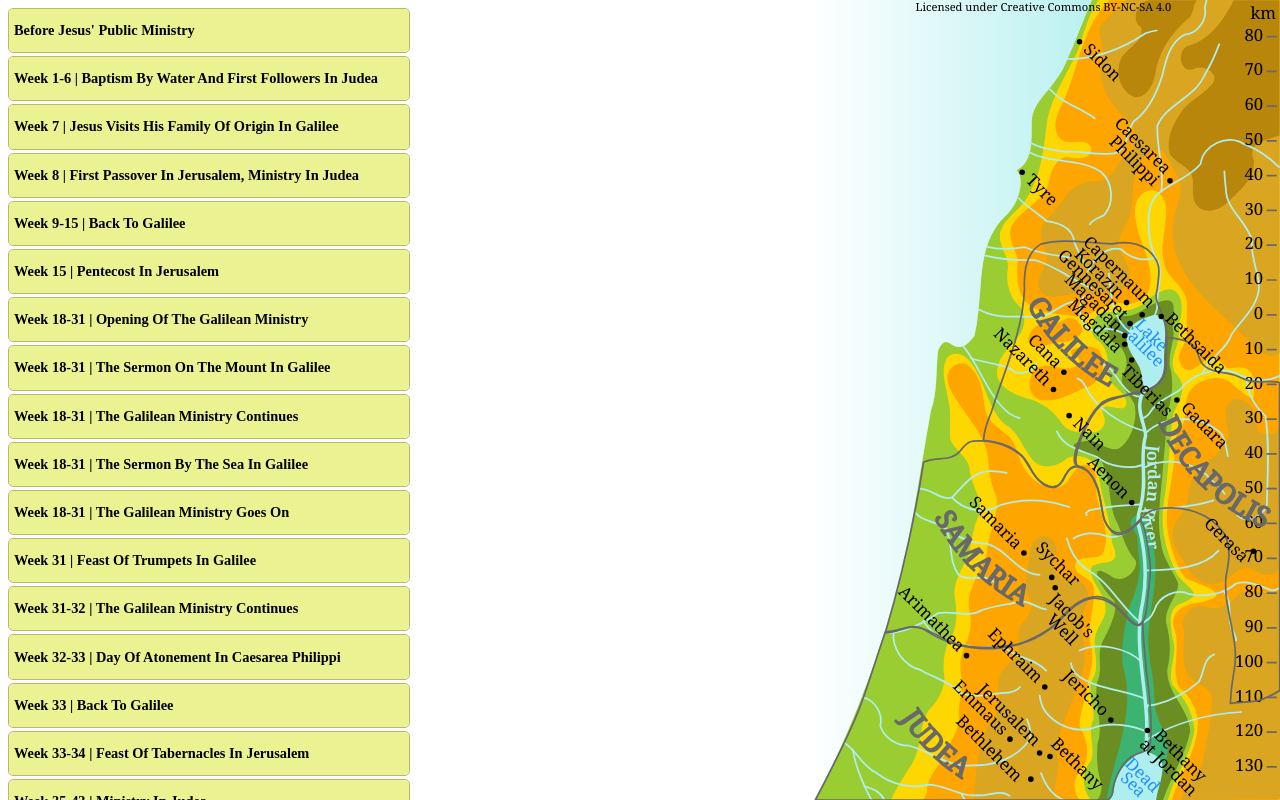
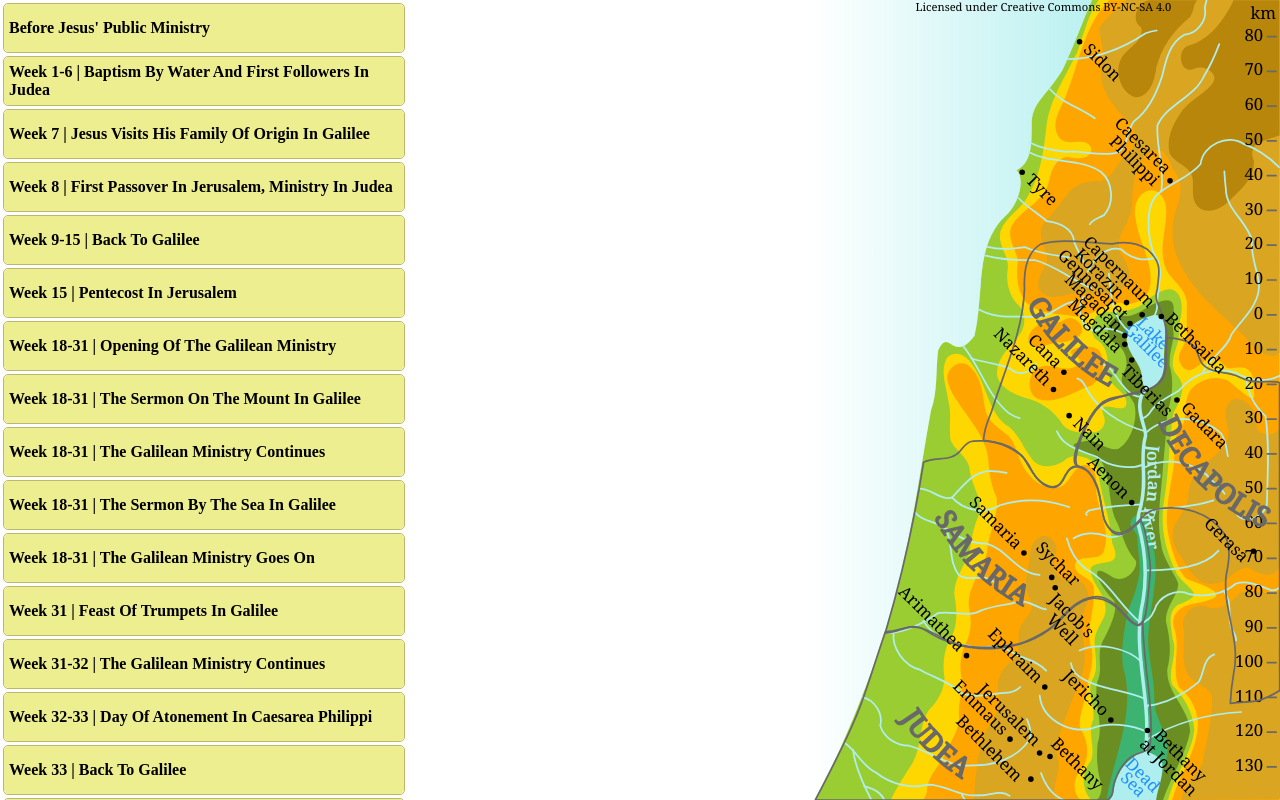
Before and after one commit to RichBernhardt/harmony-of-gospels, a Nuxt app: page / in a window 1280 px wide. Shown: the top 800 px of the page. Built offline with nearby package versions, Linux system fonts and the light colour scheme.

Commit message:
map rotation, gospel navigation

```diff
--- a/components/AccordionMain.vue
+++ b/components/AccordionMain.vue
@@ -49,11 +49,11 @@ export default {
   .accordion-main {
     display: flex;
     flex-direction: column;
-    max-width: 400px;
+    max-width: var(--singleWidth);
     background-color: lemonchiffon;
     border: 1px solid darkkhaki;
     border-radius: 5px;
-    margin-bottom: 3px;
+    margin: 3px;
   }
 
   .header {
@@ -64,13 +64,14 @@ export default {
     top: 0px;
     z-index: 1;
     min-height: 3em;
-    background-color: #ebf292;
+    background-color: #edee90;
     border: 0px none rgba(0,0,0,0);
     border-radius: 5px;
     padding-left: 5px;
-    font-size: 0.9rem;
+    padding-right: 5px;
     text-align: left;
     font-weight: bold;
+    font-family: 'Times New Roman', serif;
   }
 
   .expanded {
--- a/components/AccordionSub.vue
+++ b/components/AccordionSub.vue
@@ -2,14 +2,37 @@
   <div class="accordion-sub" v-bind="{expanded}">
       <div
         class="header"
-        @click.prevent="expanded = ! expanded; setLocation();"
-        v-html="gdata.htmlOutput[groupIndex][groupTitle][eventIndex][5]"
-      />
+        @click.prevent="expanded = ! expanded; setLocation();">
+          <div>
+            {{ gdata.htmlOutput[groupIndex][groupTitle][eventIndex][5] }}
+          </div>
+          <div
+            class="gospel-nav"
+            v-show="!expanded"
+          >
+            <span
+              v-for="(gospel) in [1,2,3]"
+              :key="gospel">
+              {{ navigation(gospel) }}
+            </span>
+          </div>
+      </div>
       <div
-        v-show="expanded"
-        class="verses"
-        v-html="gdata.htmlOutput[groupIndex][groupTitle][eventIndex][0]"
-      />
+        class="gospel-wrapper"
+        v-show="expanded">
+        <div class="gospel-nav">
+          <span>Default</span>
+          <span
+            v-for="(gospel) in [1,2,3]"
+            :key="gospel">
+              {{ navigation(gospel) }}
+          </span>
+        </div>
+        <div
+          class="gospel-text"
+          v-html="gdata.htmlOutput[groupIndex][groupTitle][eventIndex][0]"
+        />
+      </div>
   </div>
 </template>
 
@@ -36,14 +59,32 @@ export default {
     setLocation() {
       gdata.currentLocation = gdata.htmlOutput[
         this.groupIndex][this.groupTitle][this.eventIndex][6];
+    },
+
+    navigation(gospel) {
+      // https://stackoverflow.com/questions/40522634
+      if (gdata.timeline[this.groupIndex][this.groupTitle][
+          this.eventIndex][gospel]) {
+        return gdata.timeline[this.groupIndex][this.groupTitle][
+            this.eventIndex][gospel][0][0] +
+          gdata.timeline[this.groupIndex][this.groupTitle][
+            this.eventIndex][gospel][0][1] + ":" +
+          gdata.timeline[this.groupIndex][this.groupTitle][
+            this.eventIndex][gospel][0][2] + "-" +
+          gdata.timeline[this.groupIndex][this.groupTitle][
+            this.eventIndex][gospel][0][3];
+      }
     }
-  }
+  },
+
 }
 </script>
 
 <style scoped>
 
   .accordion-sub {
+    max-width: 100%;
+    min-width: 290px;
     background-color: lemonchiffon;
     border: 0px none lemonchiffon;
     border-bottom: 1px solid darkkhaki;
@@ -58,7 +99,8 @@ export default {
 
   .header {
     display: flex;
-    align-items: center;
+    flex-direction: column;
+    /* align-items: center; */
     position: -webkit-sticky; /* Safari */
     position: sticky;
     top: 3em;
@@ -68,9 +110,25 @@ export default {
     background-color: lemonchiffon;
     font-weight: bold;
     text-align: left;
-    font-size: 0.9rem;
     margin-left: 5px;
     margin-right: 5px;
+    font-weight: bold;
+    font-family: 'Times New Roman', serif;
+  }
+
+  .gospel-nav {
+    display: flex;
+    flex-direction: row;
+    flex-wrap: nowrap;
+    justify-content: space-evenly;
+  }
+
+  /* Shorthand for: flex-grow: 1; flex-shrink: 0; flex-basis: 0; */
+  .gospel-text {
+    flex: 1;
+    margin: 5px;
+    text-align: justify;
+    line-height: 1.4; /* https://stackoverflow.com/a/20818206/ */
   }
 
 </style>
--- a/components/Map.vue
+++ b/components/Map.vue
@@ -12,9 +12,23 @@ export default {
 </script>
 
 <style scoped>
-  .root {
-    position: fixed; top: 0; right: 0; height: 100%; z-index: -1;
+  .rootConstant {
+    position: fixed; z-index: -1;
     stroke-linecap:round; stroke-linejoin:round; paint-order:stroke; }
+
+  .rootVariable {
+    height: 100%; top: 0; right: 0; }
+
+  /* https://stackoverflow.com/questions/36681583/ */
+  @media
+    (orientation: landscape) and
+    (max-width: 500px),
+    (max-height: 500px) {
+    .rootVariable {
+      height: 101vw;
+      transform: rotate(-90deg) translateY(-20vw) translateX(21vw);
+    }
+  }
 
   .current-area { fill:OrangeRed; opacity:0.6;}
   .current-city { stroke:OrangeRed; }
@@ -44,7 +58,7 @@ export default {
 
   text {
     font-size:0.6rem;
-    font-family:georgia, serif;
+    /* font-family:'Georgia', serif; */
     white-space:pre;
     stroke-width:0.1em;
     }
@@ -52,7 +66,7 @@ export default {
 
 <template>
   <svg
-    class="root"
+    :class="['rootConstant', 'rootVariable']"
     version="1.1"
     viewBox="0 0 270 460"
     xmlns="http://www.w3.org/2000/svg"
@@ -102,9 +116,9 @@ export default {
           id="lake-galilee"
           :class="{ 'current-area': gdata.currentLocation === 'lake-galilee' }"
           d="m198 181c-11.9 3.52-13.8 6.44-15.9 13-.593 8.75 8.77 14.6 8.86 23.2.143 13.7 14.1.65 12.9-6.89-1.53-9.73 4.42-29.2-5.87-29.3" />
-        <g transform="translate(194,195)">
+        <g transform="translate(195,194)">
           <text id="lake-text" class="center text-water" transform="rotate(45)">Lake</text>
-          <text id="galilee-text" class="center text-water" transform="rotate(45)" y="0.8em">Galilee</text>
+          <text id="galilee-text" class="center text-water" transform="rotate(45)" y="0.8em" x="0.25em">Galilee</text>
         </g>
       </g>
       <g>
--- a/layouts/default.vue
+++ b/layouts/default.vue
@@ -27,15 +27,12 @@ export default {
 
   html {
     font-size: 100%;
-    font-family: serif;
+    font-family: 'Georgia', serif;
+    --singleWidth: 400px;
   }
 
-  /* Shorthand for: flex-grow: 1; flex-shrink: 0; flex-basis: 0; */
-  .verses {
-    flex: 1;
-    margin: 5px;
-    text-align: justify;
-    line-height: 1.4; /* https://stackoverflow.com/a/20818206/ */
+  body {
+    margin:0;
   }
 
   /* https://stackoverflow.com/a/13878902/ */
```
Also changed, not shown: 2 other files (tests, documents, lock files or other folders).
